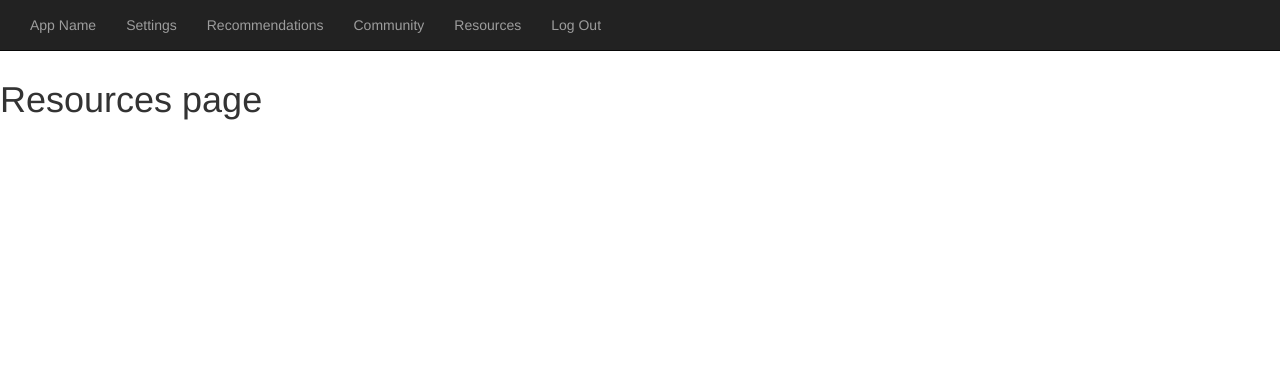
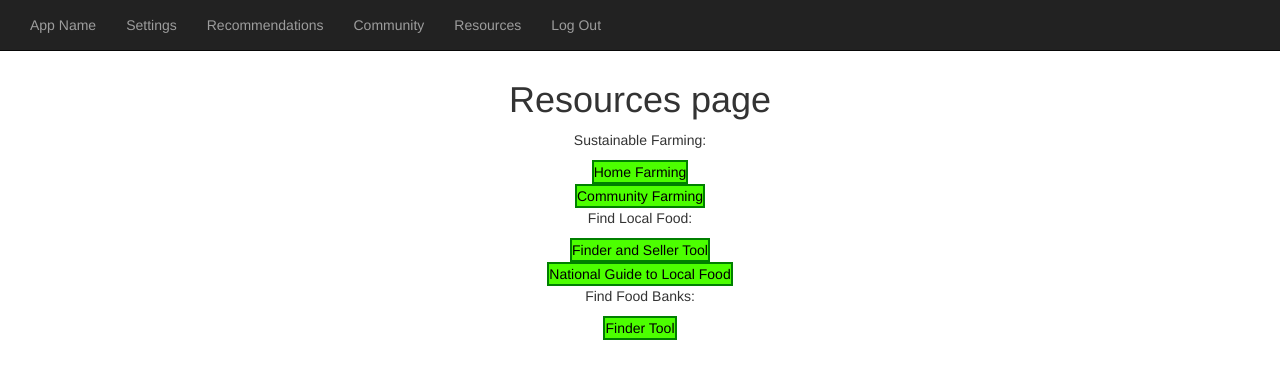
Before and after one commit to esha-sidhu/QWER-Hacks-2023, a React (Create React App) app in the folder qwer-hacks-app/: page /resources in a window 1280 px wide. Shown: the top 378 px of the page. Built offline with nearby package versions, Linux system fonts and the light colour scheme.

Commit message:
Did resources page
resources page with buttons

```diff
--- a/qwer-hacks-app/src/pages/resources.js
+++ b/qwer-hacks-app/src/pages/resources.js
@@ -1,10 +1,33 @@
 import React from 'react';
+import "../styles/resources.css"
 
-function Resources () {
+function Resources() {
     return (
+        /*
         <div>
             <h1> Resources page </h1>
+            <p> Sustainable Farming: </p>
+            <button onClick={document.location = "https://www.active.com/nutrition/articles/how-to-start-a-sustainable-home-garden-2348107"} target="_blank">Home Farming</button>
+            <button onClick={document.location = "https://pulitzercenter.org/stories/how-start-sustainable-farm-project-your-community"} target="_blank" >Community Farming</button>
+            <p> Find Local Food: </p>
+            <button onClick={document.location = "https://findlocalfood.com/"} target="_blank" >Find and Sell Local Food</button>
+            <button onClick={document.location = "https://sustainableagriculture.net/blog/national-guide-to-finding-local-food/"} target="_blank" >National Guide</button>
+            <p> Find Food Banks: </p>
+
         </div>
+        */
+        <div>
+            <center><h1> Resources page </h1>
+            <p> Sustainable Farming: </p>
+            <a href="https://www.active.com/nutrition/articles/how-to-start-a-sustainable-home-garden-2348107" class="button">Home Farming</a> <br/>
+            <a href="https://www.active.com/nutrition/articles/how-to-start-a-sustainable-home-garden-2348107" class="button"> Community Farming</a>
+            <p> Find Local Food: </p>
+            <a href="https://www.active.com/nutrition/articles/how-to-start-a-sustainable-home-garden-2348107" class="button"> Finder and Seller Tool</a><br />
+            <a href="https://www.active.com/nutrition/articles/how-to-start-a-sustainable-home-garden-2348107" class="button"> National Guide to Local Food</a>
+            <p> Find Food Banks: </p>
+                <a href="https://www.feedingamerica.org/find-your-local-foodbank" class="button">Finder Tool</a>
+            </center>
+        </div >
     );
 }
 
--- /dev/null
+++ b/qwer-hacks-app/src/styles/resources.css
@@ -0,0 +1,9 @@
+a.button {
+    -webkit-appearance: button;
+    -moz-appearance: button;
+    appearance: button;
+    text-decoration: none;
+    border: 2px solid green;
+    background-color: #4cff00;
+    color: initial;
+}
```
